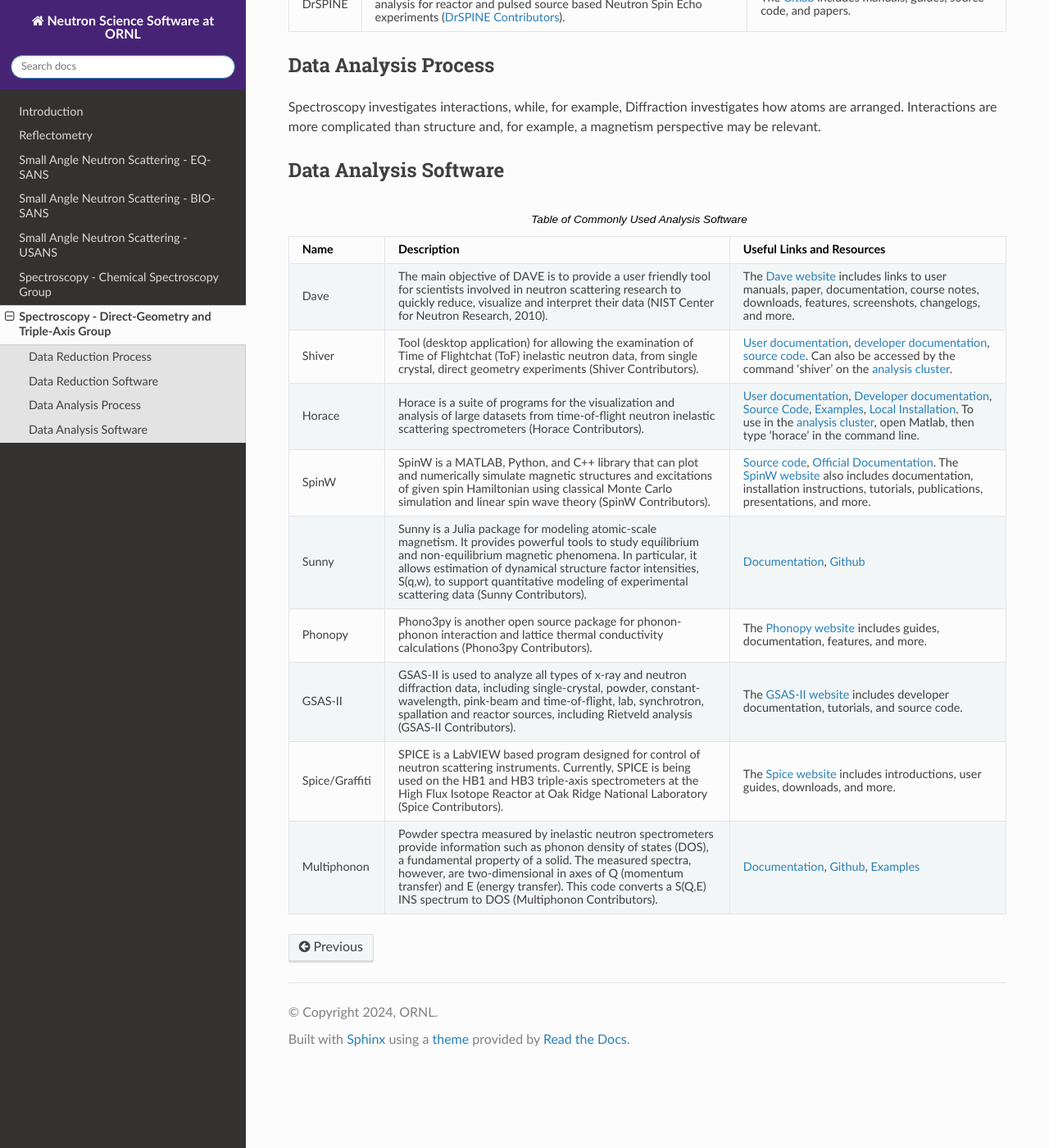
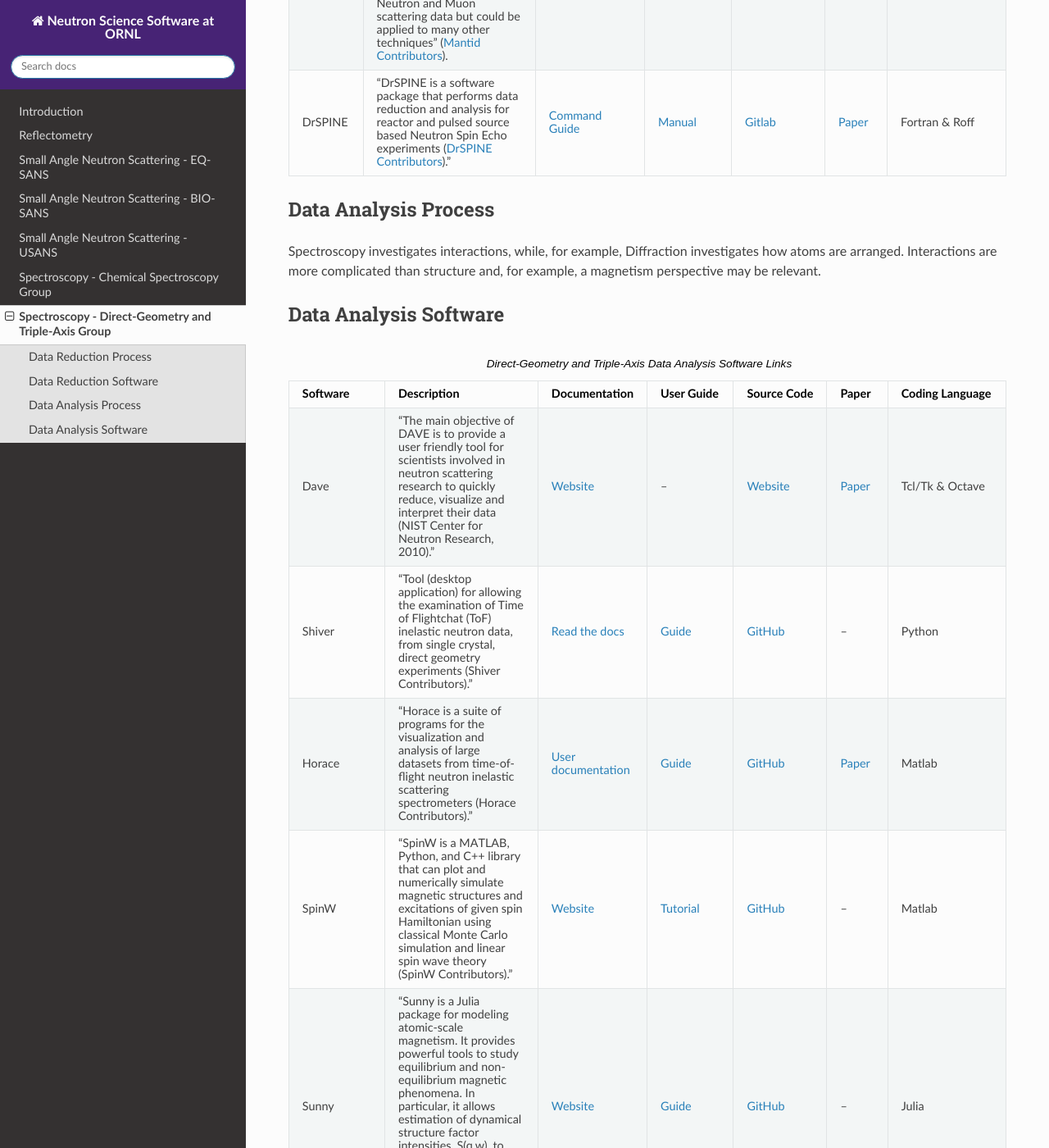
Before and after one commit to neutrons/neutrons-software-overview, a Sphinx documentation site: the page built from source/spectroscopy_dg_ta.rst, in a window 1280 px wide and 1400 px high, scrolled down 639 px. Shown: the whole window at 82% size. Built offline with Sphinx 7.4.7 and the Read the Docs theme 2.0.0, drawn with Linux system fonts in a browser that asks for light colours; some of the changed text lies outside the part shown.

Commit message:
Update tables

```diff
--- a/source/spectroscopy_dg_ta.rst
+++ b/source/spectroscopy_dg_ta.rst
@@ -19,13 +19,32 @@
 Data Reduction Software
 -----------------------------------
 
-.. csv-table:: Table of Commonly Used Reduction Software
+.. list-table:: Chemical Spectroscopy Data Reduction Software Links
+   :widths: 8 25 13 11 10 8 15
    :header-rows: 1
 
-   "Name", "Overview", "Useful Links and Resources"
-   "Mantid", "The Mantid project provides a framework that supports high-performance computing and visualization of scientific data. Mantid has been created to manipulate and analyze Neutron and Muon scattering data but could be applied to many other techniques (`Mantid Contributors <https://mantidproject.org/Mantid_About.html>`_).", "The `Mantid website <https://www.mantidproject.org/>`_ includes downloads, tutorials, user documentation, developer documentation, and more."
-   "DrSPINE", "DrSPINE is a software package that performs data reduction and analysis for reactor and pulsed source based Neutron Spin Echo experiments (`DrSPINE Contributors <https://jugit.fz-juelich.de/nse/drspine/-/tree/pztest>`_).", "The `Gitlab <https://jugit.fz-juelich.de/nse/drspine/-/tree/pztest>`_ includes manuals, guides, source code, and papers."
+   * - Software
+     - Description
+     - Documentation
+     - User Guide
+     - Source Code
+     - Paper
+     - Coding Language
+   * - Mantid
+     - "The Mantid project provides a framework that supports high-performance computing and visualization of scientific data. Mantid has been created to manipulate and analyze Neutron and Muon scattering data but could be applied to many other techniques" (`Mantid Contributors <https://mantidproject.org/Mantid_About.html>`_).
+     - `Website <https://developer.mantidproject.org/>`_
+     - `Docs <https://docs.mantidproject.org/nightly/>`_
+     - `GitHub <https://github.com/mantidproject/mantid>`_
+     - `Paper <https://ieeexplore.ieee.org/document/9377836>`_
+     - C++ and Python
+   * - DrSPINE
+     - "DrSPINE is a software package that performs data reduction and analysis for reactor and pulsed source based Neutron Spin Echo experiments (`DrSPINE Contributors <https://jugit.fz-juelich.de/nse/drspine/-/tree/pztest>`_)."
+     - `Command Guide <https://www.osti.gov/biblio/1883898/>`_
+     - `Manual <https://jugit.fz-juelich.de/nse/drspine/-/wikis/manual>`_
+     - `Gitlab <https://jugit.fz-juelich.de/nse/drspine/-/tree/pztest>`_
+     - `Paper <https://journals.iucr.org/j/issues/2019/05/00/po5149/index.html>`_
 
+     - Fortran & Roff
 Data Analysis Process
 -----------------------------------
 
@@ -37,16 +56,77 @@
 Data Analysis Software
 -----------------------------------
 
-.. csv-table:: Table of Commonly Used Analysis Software
+.. list-table:: Direct-Geometry and Triple-Axis Data Analysis Software Links
+   :widths: 8 25 13 11 10 8 15
    :header-rows: 1
 
-    Name, Description, Useful Links and Resources
-    Dave, "The main objective of DAVE is to provide a user friendly tool for scientists involved in neutron scattering research to quickly reduce, visualize and interpret their data (NIST Center for Neutron Research, 2010).", "The `Dave website <https://www.ncnr.nist.gov/dave/>`_ includes links to user manuals, paper, documentation, course notes, downloads, features, screenshots, changelogs, and more."
-    Shiver, "Tool (desktop application) for allowing the examination of Time of Flightchat (ToF) inelastic neutron data, from single crystal, direct geometry experiments (Shiver Contributors).", "`User documentation <https://neutrons.github.io/Shiver/>`_, `developer documentation <https://shiver.readthedocs.io/en/latest/index.html>`_, `source code <https://github.com/neutrons/Shiver>`_. Can also be accessed by the command ‘shiver’ on the `analysis cluster <https://analysis.sns.gov/>`_."
-    Horace, "Horace is a suite of programs for the visualization and analysis of large datasets from time-of-flight neutron inelastic scattering spectrometers (Horace Contributors).", "`User documentation <https://pace-neutrons.github.io/Horace/v3.6.4/>`_, `Developer documentation <https://pace-neutrons.github.io/Horace/v3.6.4/Developers.html>`_, `Source Code <https://github.com/pace-neutrons/Horace>`_, `Examples <https://pace-neutrons.github.io/Horace/v3.6.4/user_guide/Example_scripts.html>`_, `Local Installation <https://pace-neutrons.github.io/Horace/v3.6.4/introduction/Download_and_setup.html#installation-instructions>`_. To use in the `analysis cluster <http://analysis.sns.gov/>`_, open Matlab, then type ‘horace’ in the command line."
-    SpinW, "SpinW is a MATLAB, Python, and C++ library that can plot and numerically simulate magnetic structures and excitations of given spin Hamiltonian using classical Monte Carlo simulation and linear spin wave theory (SpinW Contributors).", "`Source code <https://github.com/spinw/SpinW>`_, `Official Documentation <https://spinw.org/spinwdoc/>`_. The `SpinW website <https://spinw.org/>`_ also includes documentation, installation instructions, tutorials, publications, presentations, and more."
-    Sunny, "Sunny is a Julia package for modeling atomic-scale magnetism. It provides powerful tools to study equilibrium and non-equilibrium magnetic phenomena. In particular, it allows estimation of dynamical structure factor intensities, S(q,w), to support quantitative modeling of experimental scattering data (Sunny Contributors).", "`Documentation <https://sunnysuite.github.io/Sunny.jl/dev/index.html>`_, `Github <https://github.com/SunnySuite/Sunny.jl>`_"
-    Phonopy, "Phono3py is another open source package for phonon-phonon interaction and lattice thermal conductivity calculations (Phono3py Contributors).", "The `Phonopy website <https://phonopy.github.io/phonopy/>`_ includes guides, documentation, features, and more."
-    GSAS-II, "GSAS-II is used to analyze all types of x-ray and neutron diffraction data, including single-crystal, powder, constant-wavelength, pink-beam and time-of-flight, lab, synchrotron, spallation and reactor sources, including Rietveld analysis (GSAS-II Contributors).", "The `GSAS-II website <https://gsas-ii.readthedocs.io/en/latest/>`_ includes developer documentation, tutorials, and source code."
-    Spice/Graffiti, "SPICE is a LabVIEW based program designed for control of neutron scattering instruments. Currently, SPICE is being used on the HB1 and HB3 triple-axis spectrometers at the High Flux Isotope Reactor at Oak Ridge National Laboratory (Spice Contributors).", "The `Spice website <https://neutron.ornl.gov/spice/>`_ includes introductions, user guides, downloads, and more."
-    Multiphonon, "Powder spectra measured by inelastic neutron spectrometers provide information such as phonon density of states (DOS), a fundamental property of a solid. The measured spectra, however, are two-dimensional in axes of Q (momentum transfer) and E (energy transfer). This code converts a S(Q,E) INS spectrum to DOS (Multiphonon Contributors).", "`Documentation <https://multiphonon.readthedocs.io/en/latest/index.html>`_, `Github <https://github.com/neutrons/multiphonon>`_, `Examples <https://github.com/neutrons/multiphonon/blob/next/examples/README.md>`_"
+   * - Software
+     - Description
+     - Documentation
+     - User Guide
+     - Source Code
+     - Paper
+     - Coding Language
+   * - Dave
+     - "The main objective of DAVE is to provide a user friendly tool for scientists involved in neutron scattering research to quickly reduce, visualize and interpret their data (NIST Center for Neutron Research, 2010)."
+     - `Website <https://ncnr.nist.gov/dave/documentation.html>`_
+     - --
+     - `Website <https://ncnr.nist.gov/dave/download.html>`_
+     - `Paper <https://nvlpubs.nist.gov/nistpubs/jres/114/6/V114.N06.A04.pdf>`_
+     -  Tcl/Tk & Octave
+   * - Shiver
+     - "Tool (desktop application) for allowing the examination of Time of Flightchat (ToF) inelastic neutron data, from single crystal, direct geometry experiments (Shiver Contributors)."
+     - `Read the docs <https://shiver.readthedocs.io/en/latest/>`_
+     - `Guide <https://neutrons.github.io/Shiver/>`_
+     - `GitHub <https://github.com/neutrons/Shiver>`_
+     - --
+     - Python
+   * - Horace
+     - "Horace is a suite of programs for the visualization and analysis of large datasets from time-of-flight neutron inelastic scattering spectrometers (Horace Contributors)."
+     - `User documentation <https://pace-neutrons.github.io/Horace/v3.6.4/>`_
+     - `Guide <https://pace-neutrons.github.io/Horace/v3.6.4/User_guide.html>`_
+     - `GitHub <https://github.com/pace-neutrons/Horace>`_
+     - `Paper <https://www.sciencedirect.com/science/article/pii/S016890021630777X>`_
+     - Matlab
+   * - SpinW
+     - "SpinW is a MATLAB, Python, and C++ library that can plot and numerically simulate magnetic structures and excitations of given spin Hamiltonian using classical Monte Carlo simulation and linear spin wave theory (SpinW Contributors)."
+     - `Website <https://spinw.org/>`_
+     - `Tutorial <https://spinw.org/tutorials/>`_
+     - `GitHub <https://github.com/spinw/SpinW>`_
+     - --
+     - Matlab
+   * - Sunny
+     - "Sunny is a Julia package for modeling atomic-scale magnetism. It provides powerful tools to study equilibrium and non-equilibrium magnetic phenomena. In particular, it allows estimation of dynamical structure factor intensities, S(q,w), to support quantitative modeling of experimental scattering data (Sunny Contributors)."
+     - `Website <https://sunnysuite.github.io/Sunny.jl/dev/index.html>`_
+     - `Guide <https://github.com/SunnySuite/Sunny.jl/wiki/Getting-started-with-Julia>`_
+     - `GitHub <https://github.com/SunnySuite/Sunny.jl>`_
+     - --
+     - Julia
+   * - Phonopy
+     - "Phono3py is another open source package for phonon-phonon interaction and lattice thermal conductivity calculations (Phono3py Contributors)."
+     - `GitHub page <https://phonopy.github.io/phonopy/index.html>`_
+     - --
+     - `GitHub <https://github.com/phonopy/phono3py>`_
+     - --
+     - Python
+   * - GSAS-II
+     - "GSAS-II is used to analyze all types of x-ray and neutron diffraction data, including single-crystal, powder, constant-wavelength, pink-beam and time-of-flight, lab, synchrotron, spallation and reactor sources, including Rietveld analysis (GSAS-II Contributors)."
+     - `Read the docs <https://gsas-ii.readthedocs.io/en/latest/>`_
+     - `Guide <https://advancedphotonsource.github.io/GSAS-II-tutorials/tutorials.html>`_
+     - `GitHub <https://github.com/AdvancedPhotonSource/GSAS-II>`_
+     - --
+     - Python
+   * - Spice/Graffiti
+     - "SPICE is a LabVIEW based program designed for control of neutron scattering instruments. Currently, SPICE is being used on the HB1 and HB3 triple-axis spectrometers at the High Flux Isotope Reactor at Oak Ridge National Laboratory (Spice Contributors)."
+     - `Documentation <https://neutron.ornl.gov/spice/User_Downloads.html>`_
+     - `How to <https://neutron.ornl.gov/spice/#Howto>`_
+     - `Downloads <https://neutron.ornl.gov/spice/User_Downloads.html>`_
+     - --
+     - LabView, Matlab
+   * - Multiphonon
+     - "Powder spectra measured by inelastic neutron spectrometers provide information such as phonon density of states (DOS), a fundamental property of a solid. The measured spectra, however, are two-dimensional in axes of Q (momentum transfer) and E (energy transfer). This code converts a S(Q,E) INS spectrum to DOS (Multiphonon Contributors)."
+     - `Read the docs <https://multiphonon.readthedocs.io/en/latest/index.html>`_
+     - --
+     - `Github <https://github.com/neutrons/multiphonon>`_
+     - --
+     - Python
```
